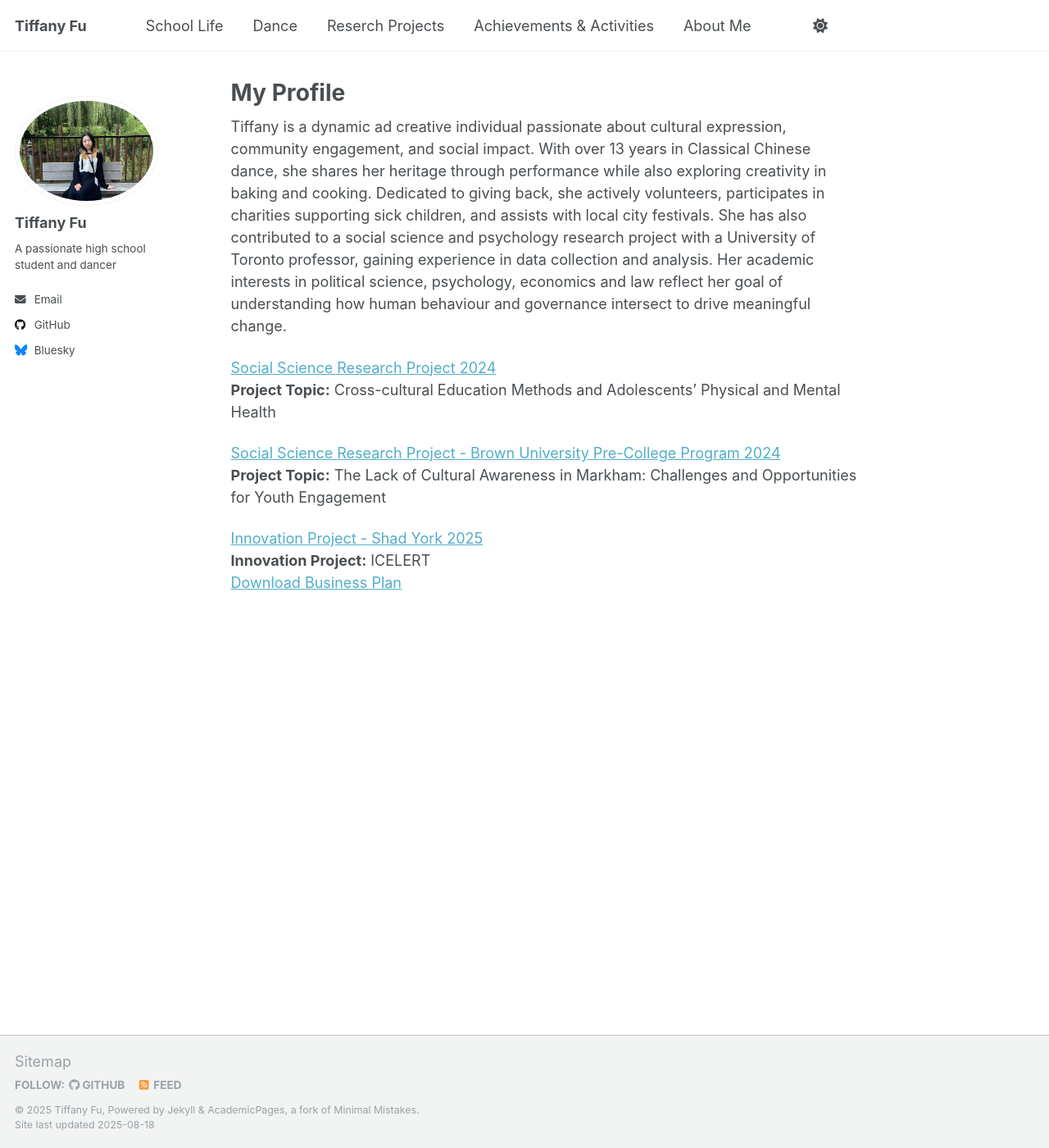
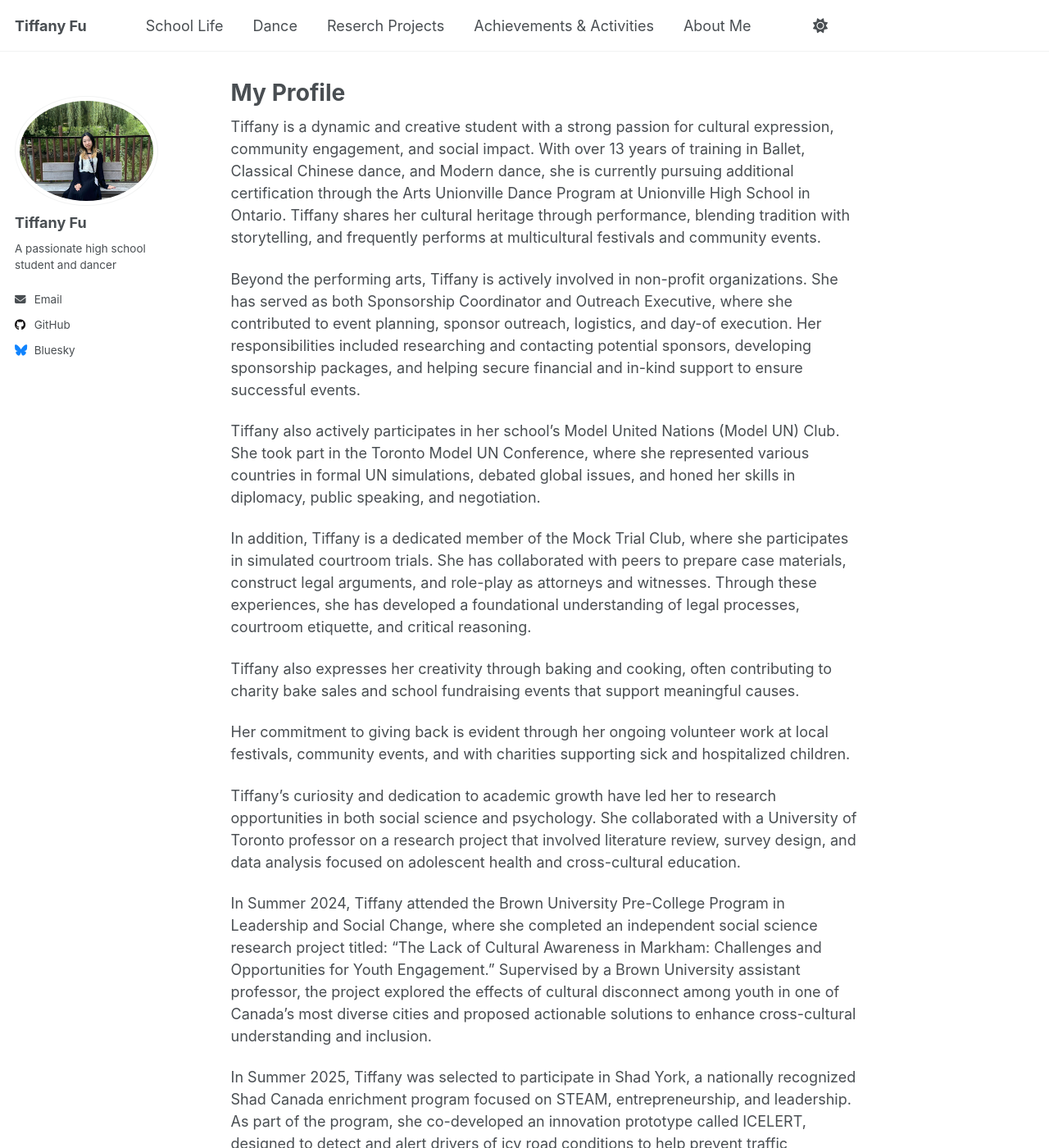
Before and after one commit to TiffanyJTFu/TiffanyFu, a Jekyll site: the page built from _pages/about.md, in a window 1280 px wide and 1400 px high. Shown: the whole window at 82% size. Built offline with Jekyll 4.4.1, drawn with Linux system fonts in a browser that asks for light colours; a script that is not in the unit is left out; some of the changed text lies outside the part shown.

Commit message:
Update about.md

```diff
--- a/_pages/about.md
+++ b/_pages/about.md
@@ -7,7 +7,49 @@ redirect_from:
   - /about.html
 ---
 
-Tiffany is a dynamic ad creative individual passionate about cultural expression, community engagement, and social impact. With over 13 years in Classical Chinese dance, she shares her heritage through performance while also exploring creativity in baking and cooking. Dedicated to giving back, she actively volunteers, participates in charities supporting sick children, and assists with local city festivals. She has also contributed to a social science and psychology research project with a University of Toronto professor, gaining experience in data collection and analysis. Her academic interests in political science, psychology, economics and law reflect her goal of understanding how human behaviour and governance intersect to drive meaningful change.
+Tiffany is a dynamic and creative student with a strong passion for cultural expression, community engagement, and social impact. With over 13 years of training in Ballet, Classical Chinese dance, and Modern dance, she is currently pursuing additional certification through the Arts Unionville Dance Program at Unionville High School in Ontario. Tiffany shares her cultural heritage through performance, blending tradition with storytelling, and frequently performs at multicultural festivals and community events.
+
+Beyond the performing arts, Tiffany is actively involved in non-profit organizations. She has served as both Sponsorship Coordinator and Outreach Executive, where she contributed to event planning, sponsor outreach, logistics, and day-of execution. Her responsibilities included researching and contacting potential sponsors, developing sponsorship packages, and helping secure financial and in-kind support to ensure successful events.
+
+Tiffany also actively participates in her school’s Model United Nations (Model UN) Club. She took part in the Toronto Model UN Conference, where she represented various countries in formal UN simulations, debated global issues, and honed her skills in diplomacy, public speaking, and negotiation.
+
+In addition, Tiffany is a dedicated member of the Mock Trial Club, where she participates in simulated courtroom trials. She has collaborated with peers to prepare case materials, construct legal arguments, and role-play as attorneys and witnesses. Through these experiences, she has developed a foundational understanding of legal processes, courtroom etiquette, and critical reasoning.
+
+Tiffany also expresses her creativity through baking and cooking, often contributing to charity bake sales and school fundraising events that support meaningful causes.
+
+Her commitment to giving back is evident through her ongoing volunteer work at local festivals, community events, and with charities supporting sick and hospitalized children.
+
+Tiffany’s curiosity and dedication to academic growth have led her to research opportunities in both social science and psychology. She collaborated with a University of Toronto professor on a research project that involved literature review, survey design, and data analysis focused on adolescent health and cross-cultural education.
+
+In Summer 2024, Tiffany attended the Brown University Pre-College Program in Leadership and Social Change, where she completed an independent social science research project titled:
+“The Lack of Cultural Awareness in Markham: Challenges and Opportunities for Youth Engagement.”
+Supervised by a Brown University assistant professor, the project explored the effects of cultural disconnect among youth in one of Canada’s most diverse cities and proposed actionable solutions to enhance cross-cultural understanding and inclusion.
+
+In Summer 2025, Tiffany was selected to participate in Shad York, a nationally recognized Shad Canada enrichment program focused on STEAM, entrepreneurship, and leadership. As part of the program, she co-developed an innovation prototype called ICELERT, designed to detect and alert drivers of icy road conditions to help prevent traffic accidents. She contributed to both the technical concept and business planning process.
+
+Tiffany also played a leading role in planning and hosting Shad York’s Open Day Celebration and Evening Variety Show. As one of the Masters of Ceremonies (MCs), she introduced speakers and performers, engaged the audience, and ensured the smooth flow of the events through coordination and stage management.
+
+Her academic interests span political science, psychology, economics, and law, reflecting a long-term goal of understanding how human behavior and governance intersect to create meaningful and lasting societal change.
+
+**Research & Innovation Projects**
+
+<a href="https://tiffanyjtfu.github.io/TiffanyFu/teaching/SocialScienceResearchProject" target='_blank'>Social Science Research Project 2024</a>
+<br>Research Mentor: Dr. Tao Wang (University of Toronto)
+<br>**Topic:** Cross-Cultural Education Methods and Adolescents’ Physical and Mental Health
+* Conducted literature review, assisted in survey design, and supported data collection and analysis.
+
+<a href="https://tiffanyjtfu.github.io/TiffanyFu/teaching/SocialScienceResearchProject" target='_blank'>Brown University Pre-College Program – Social Science Research Project (2024)</a>
+<br>**Topic:** The Lack of Cultural Awareness in Markham: Challenges and Opportunities for Youth Engagement
+* Completed under the mentorship of a Brown University professor as part of the Leadership and Social Change course.
+* Researched the effects of cultural disconnect among youth and proposed engagement-based solutions for community improvement.
+
+<a href="https://tiffanyjtfu.github.io/TiffanyFu/teaching/SocialScienceResearchProject" target='_blank'>Innovation Project – Shad York (2025)</a>
+<br>**Project Title:** ICELERT
+* Collaborated with a team to develop a working prototype aimed at improving road safety through ice hazard detection.
+*Participated in the design process, business planning, and innovation pitch sessions.
+<br><a href="https://tiffanyjtfu.github.io/TiffanyFu/files/ICELERT - Business Plan.pdf" target="_blank" rel="noopener noreferrer">Download Business Plan</a>
+
+[Download Business Plan] (Insert hyperlink if available)
 
 <a href="https://tiffanyjtfu.github.io/TiffanyFu/teaching/SocialScienceResearchProject" target='_blank'>Social Science Research Project 2024</a>
 <br>**Project Topic:** Cross-cultural Education Methods and Adolescents' Physical and Mental Health
```
